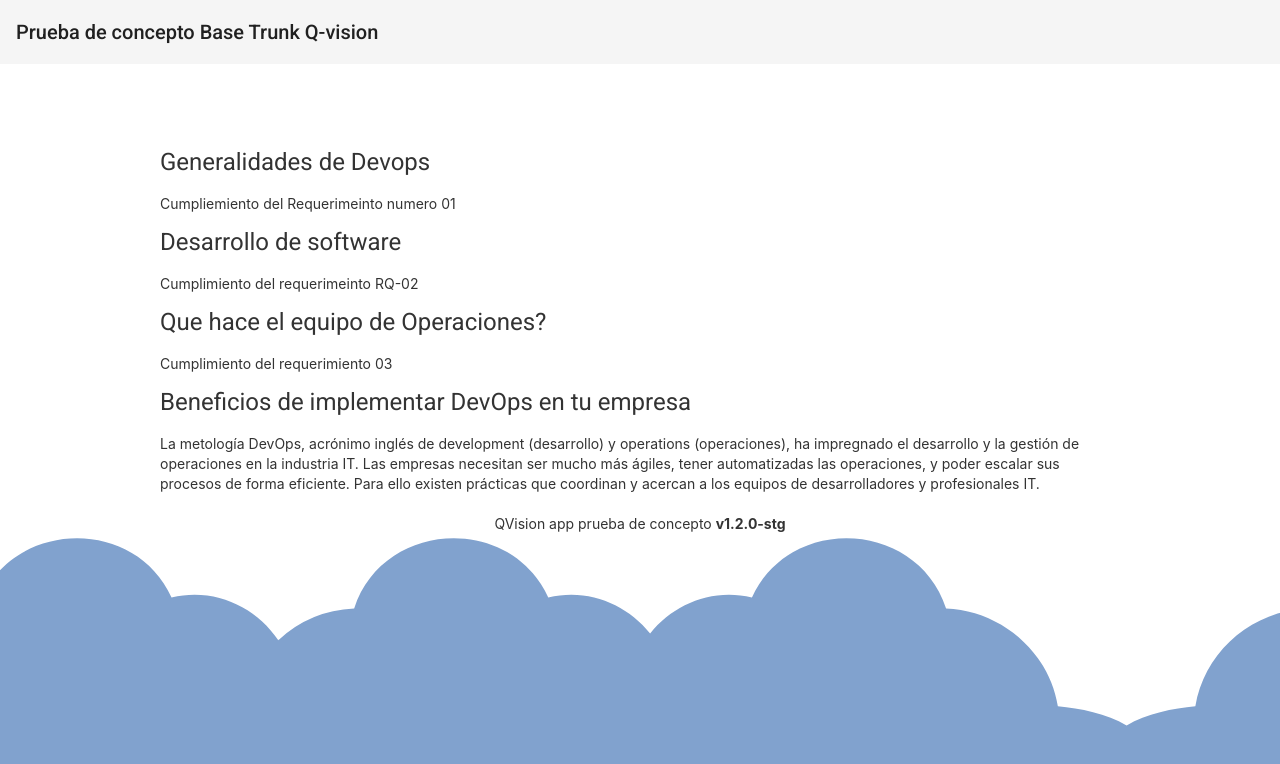
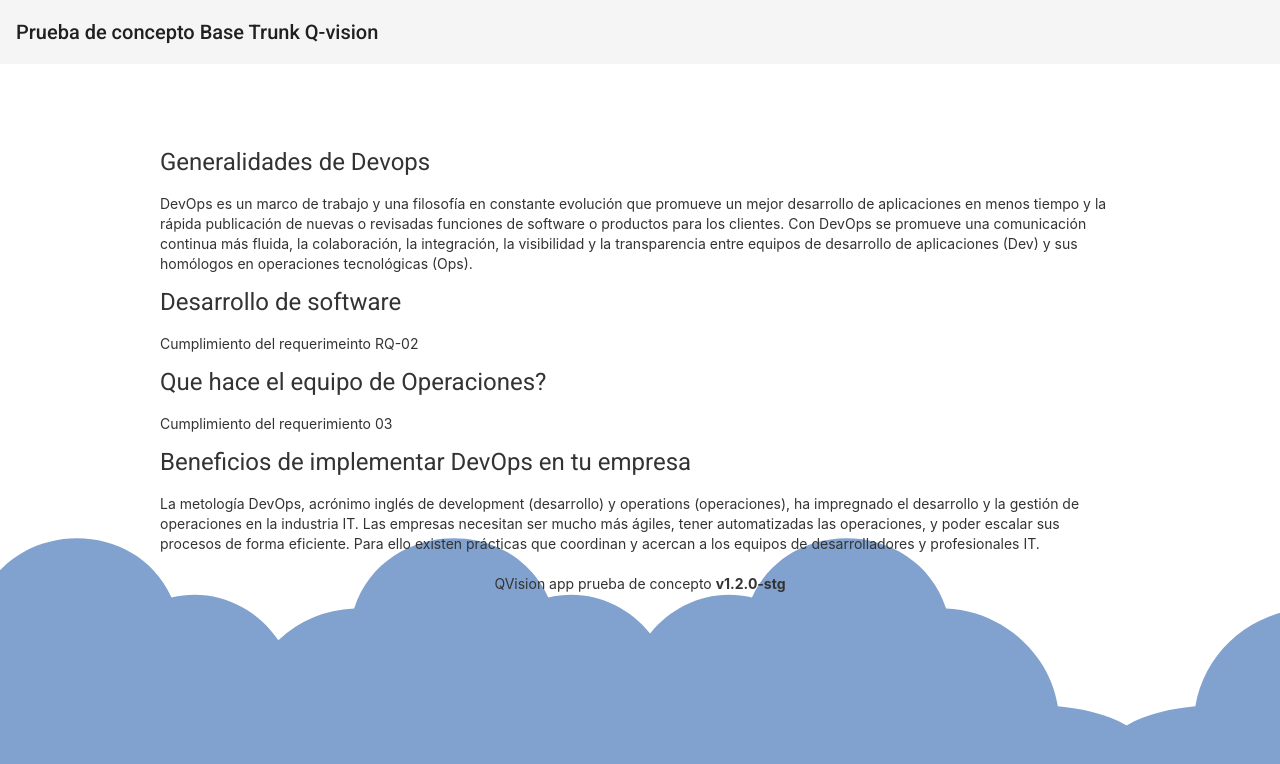
Before and after one commit to DCastroQV/Prueba-de-concepto, an Angular app: page / in a window 1280 px wide. Shown: the top 764 px of the page. Built offline with nearby package versions, Linux system fonts and the light colour scheme.

Commit message:
Revert "Entrega del RQ-01 a pruebas"

```diff
--- a/src/app/hola-nundo/hola-nundo.component.html
+++ b/src/app/hola-nundo/hola-nundo.component.html
@@ -2,7 +2,13 @@
 <div>
     <h1>Generalidades de Devops</h1>
     <p>
-        Cumpliemiento del Requerimeinto numero 01
+        DevOps es un marco de trabajo y una filosofía en constante evolución que promueve un mejor desarrollo de
+        aplicaciones en menos tiempo y la rápida publicación de nuevas o revisadas funciones de software o productos
+        para los clientes.
+
+        Con DevOps se promueve una comunicación continua más fluida, la colaboración, la integración, la visibilidad y
+        la transparencia entre equipos de desarrollo de aplicaciones (Dev) y sus homólogos en operaciones tecnológicas
+        (Ops).
     </p>
 </div>
 
```
